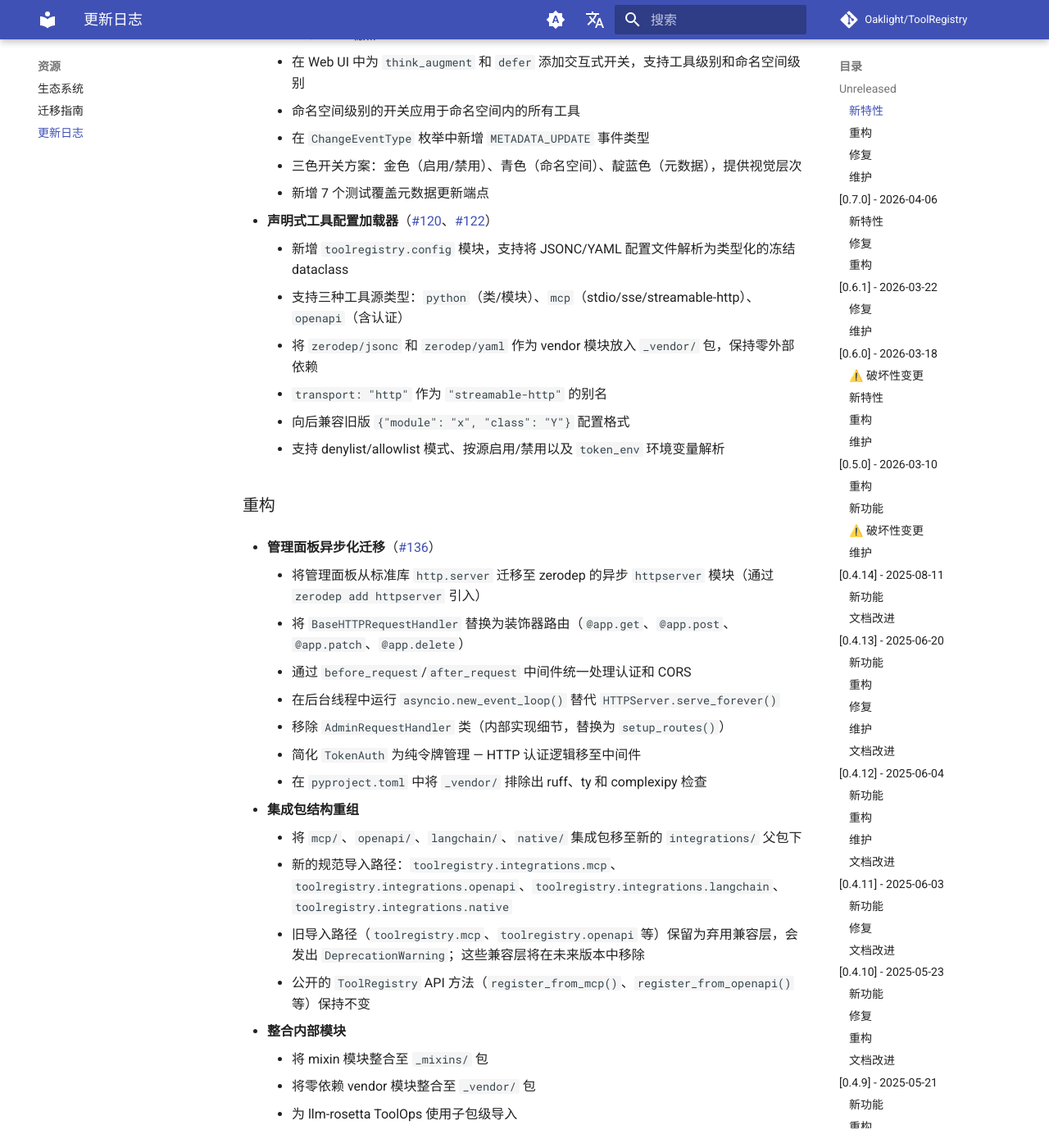
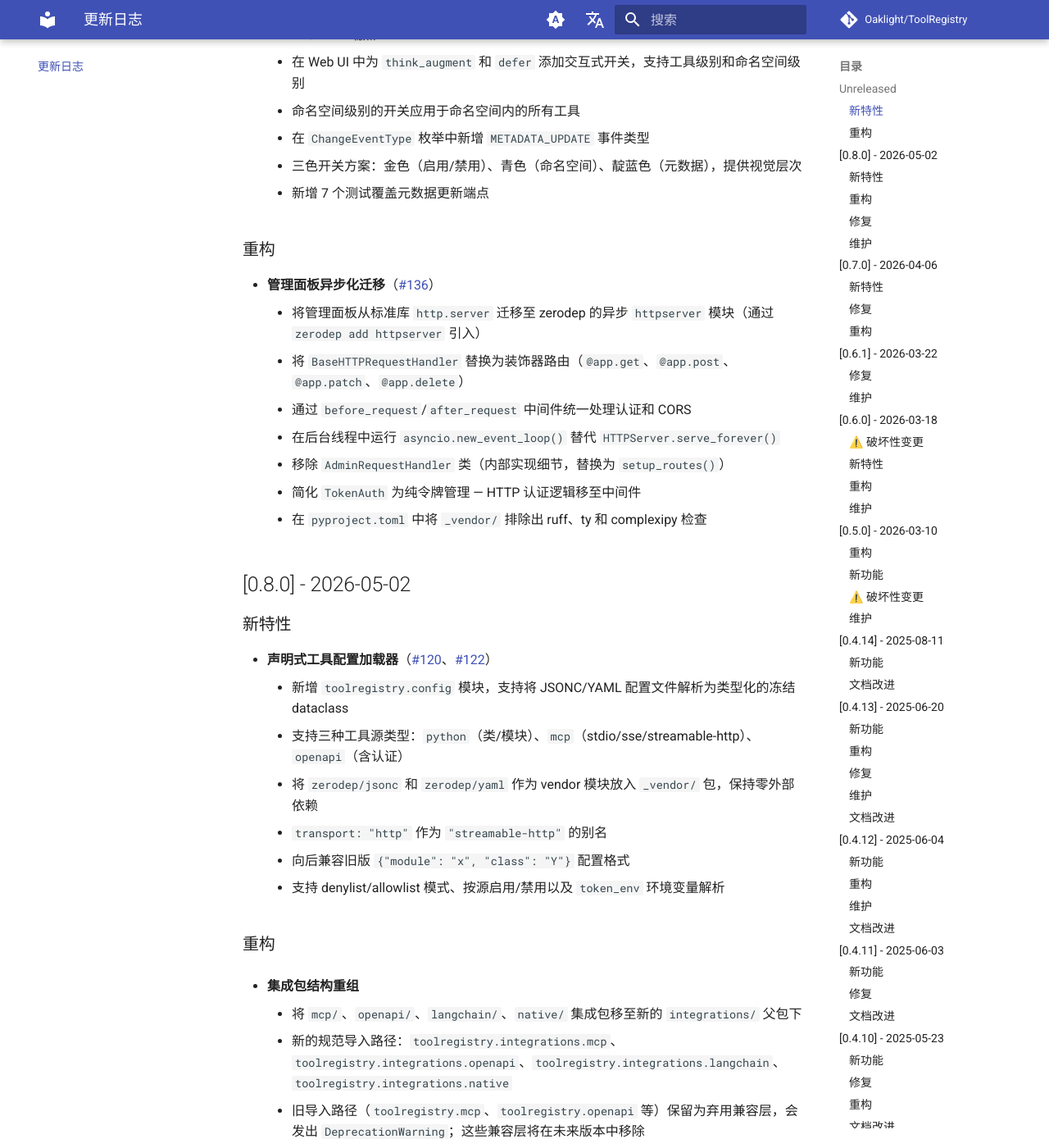
Before and after one commit to Oaklight/ToolRegistry, an MkDocs documentation site: the page built from docs/changelog.md, in a window 1280 px wide and 1400 px high, scrolled down 925 px. Shown: the whole window at 82% size. Built offline with MkDocs 1.6.1 and Material for MkDocs 9.7.7, drawn with Linux system fonts in a browser that asks for light colours; comment, search, counter and statistics services are not loaded; some of the changed lines change nothing that is shown.

Commit message:
docs: add 0.8.0 release section to changelog, move Changelog to independent tab

```diff
--- a/docs/changelog.md
+++ b/docs/changelog.md
@@ -34,14 +34,6 @@ author: Oaklight
     - 三色开关方案：金色（启用/禁用）、青色（命名空间）、靛蓝色（元数据），提供视觉层次
     - 新增 7 个测试覆盖元数据更新端点
 
-- **声明式工具配置加载器**（[#120](../../issues/120)、[#122](../../pull/122)）
-    - 新增 `toolregistry.config` 模块，支持将 JSONC/YAML 配置文件解析为类型化的冻结 dataclass
-    - 支持三种工具源类型：`python`（类/模块）、`mcp`（stdio/sse/streamable-http）、`openapi`（含认证）
-    - 将 `zerodep/jsonc` 和 `zerodep/yaml` 作为 vendor 模块放入 `_vendor/` 包，保持零外部依赖
-    - `transport: "http"` 作为 `"streamable-http"` 的别名
-    - 向后兼容旧版 `{"module": "x", "class": "Y"}` 配置格式
-    - 支持 denylist/allowlist 模式、按源启用/禁用以及 `token_env` 环境变量解析
-
 ### 重构
 
 - **管理面板异步化迁移**（[#136](../../pull/136)）
@@ -52,6 +44,20 @@ author: Oaklight
     - 移除 `AdminRequestHandler` 类（内部实现细节，替换为 `setup_routes()`）
     - 简化 `TokenAuth` 为纯令牌管理 — HTTP 认证逻辑移至中间件
     - 在 `pyproject.toml` 中将 `_vendor/` 排除出 ruff、ty 和 complexipy 检查
+
+## [0.8.0] - 2026-05-02
+
+### 新特性
+
+- **声明式工具配置加载器**（[#120](../../issues/120)、[#122](../../pull/122)）
+    - 新增 `toolregistry.config` 模块，支持将 JSONC/YAML 配置文件解析为类型化的冻结 dataclass
+    - 支持三种工具源类型：`python`（类/模块）、`mcp`（stdio/sse/streamable-http）、`openapi`（含认证）
+    - 将 `zerodep/jsonc` 和 `zerodep/yaml` 作为 vendor 模块放入 `_vendor/` 包，保持零外部依赖
+    - `transport: "http"` 作为 `"streamable-http"` 的别名
+    - 向后兼容旧版 `{"module": "x", "class": "Y"}` 配置格式
+    - 支持 denylist/allowlist 模式、按源启用/禁用以及 `token_env` 环境变量解析
+
+### 重构
 
 - **集成包结构重组**
     - 将 `mcp/`、`openapi/`、`langchain/`、`native/` 集成包移至新的 `integrations/` 父包下
--- a/mkdocs.yml
+++ b/mkdocs.yml
@@ -119,6 +119,7 @@ plugins:
         资源:
           - ecosystem.md
           - migration.md
+        更新日志:
           - changelog.md
 
 markdown_extensions:
@@ -228,6 +229,6 @@ nav:
   - 资源:
       - 生态系统: ecosystem.md
       - 迁移指南: migration.md
-      - 更新日志: changelog.md
+  - 更新日志: changelog.md
   - Hub 工具: https://toolregistry-hub.readthedocs.io/
   - Server: https://toolregistry-server.readthedocs.io/
```
